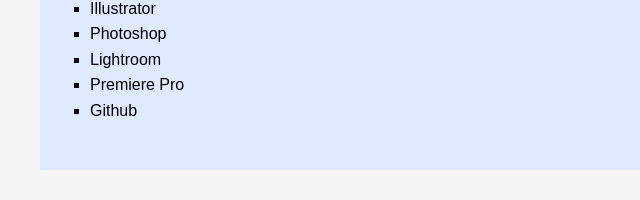
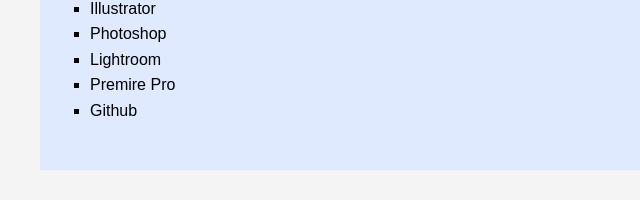
Before and after one commit to ConnorPetit/My-first-website1, a plain HTML site: page index.html in a window 1280 px wide. Shown: the part 752-952 px from the top of the page, 0-640 px from the left. Drawn offline with Linux system fonts and the light colour scheme.

Commit message:
Update index.html

```diff
--- a/index.html
+++ b/index.html
@@ -46,7 +46,7 @@
         <li>Illustrator</li>
         <li>Photoshop</li>
         <li>Lightroom</li>
-        <li>Premiere Pro</li>
+        <li>Premire Pro</li>
         <li>Github</li>
     </ul>
 
```
